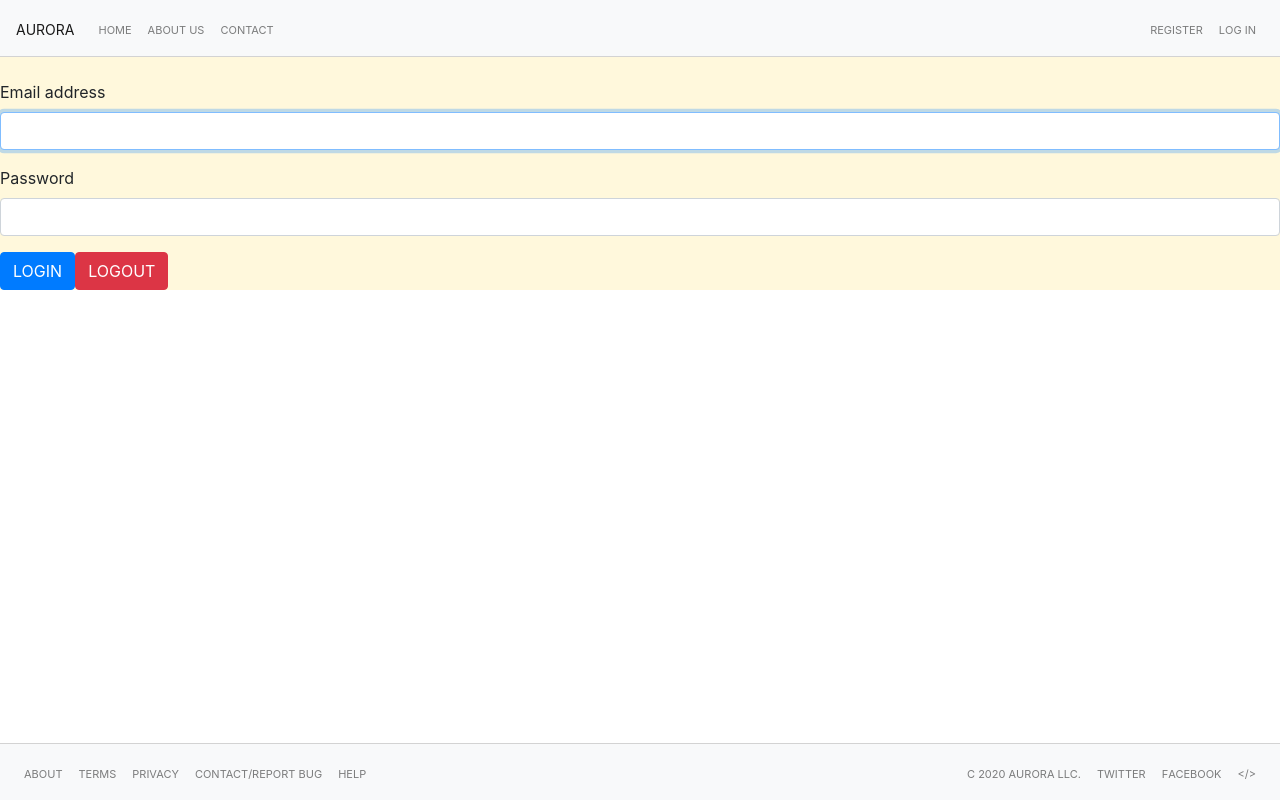
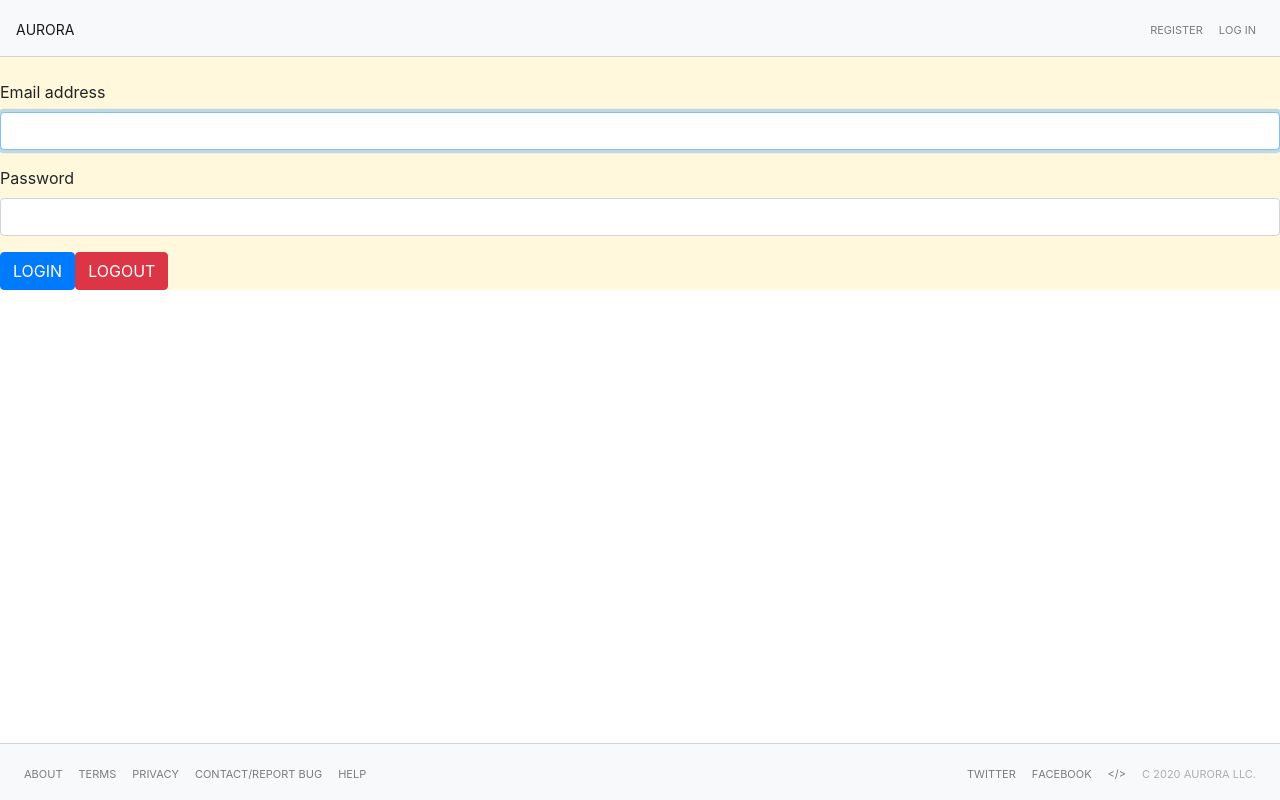
Before and after one commit to eritter688/aurora.frontend, a React (Create React App) app: page / in a window 1280 px wide. Built offline with nearby package versions, Linux system fonts and the light colour scheme.

Commit message:
modifying navitems from header/footer

```diff
--- a/src/components/footer/footer.js
+++ b/src/components/footer/footer.js
@@ -37,9 +37,6 @@ export default function AuroraFooter() {
             </Nav>
             <Nav className={"ml-auto"}>
                 <NavItem>
-                    <Nav.Link href={""}>C 2020 Aurora LLC.</Nav.Link>
-                </NavItem>
-                <NavItem>
                     <Nav.Link href={""}>Twitter</Nav.Link>
                 </NavItem>
                 <NavItem>
@@ -48,6 +45,9 @@ export default function AuroraFooter() {
                 <NavItem>
                     <Nav.Link href={""}>{'<'}/{'>'}</Nav.Link>
                 </NavItem>
+                <NavItem>
+                    <Nav.Link eventKey={"disabled"} disabled>C 2020 Aurora LLC.</Nav.Link>
+                </NavItem>
             </Nav>
         </NavBar>
     );
--- a/src/components/navbar/fNavBar.js
+++ b/src/components/navbar/fNavBar.js
@@ -3,7 +3,6 @@ import {useSelector} from 'react-redux';
 import NavBar from "react-bootstrap/Navbar";
 import Nav from "react-bootstrap/Nav"
 import NavbarBrand from "react-bootstrap/NavbarBrand";
-import NavItem from "react-bootstrap/NavItem";
 import NavDropdown from "react-bootstrap/NavDropdown";
 import 'bootstrap/dist/css/bootstrap.min.css';
 import './NavBar.css'
@@ -34,7 +33,7 @@ function renderNoAuth() {
 }
 
 export default function FAuroraNavBar() {
-    const renderAuth = useSelector(isAuthenticated);
+    const authenticated = useSelector(isAuthenticated);
 
     const navBarStyle = {
         fontVariant: "all-small-caps",
@@ -52,18 +51,7 @@ export default function FAuroraNavBar() {
             <NavbarBrand href={""}>Aurora</NavbarBrand>
             <NavBar.Toggle aria-controls="responsive-navbar-nav"/>
             <NavBar.Collapse id="responsive-navbar-nav">
-                <Nav className={"mr-auto"}>
-                    <NavItem>
-                        <Nav.Link href={""}>Home</Nav.Link>
-                    </NavItem>
-                    <NavItem>
-                        <Nav.Link href={""}>About Us</Nav.Link>
-                    </NavItem>
-                    <NavItem>
-                        <Nav.Link href={""}>Contact</Nav.Link>
-                    </NavItem>
-                </Nav>
-                {renderAuth ? renderAuth() : renderNoAuth()}
+                {authenticated ? renderAuth() : renderNoAuth()}
             </NavBar.Collapse>
         </NavBar>
     );
```
Also changed, not shown: src/pages/pagecontainer.js (added).
